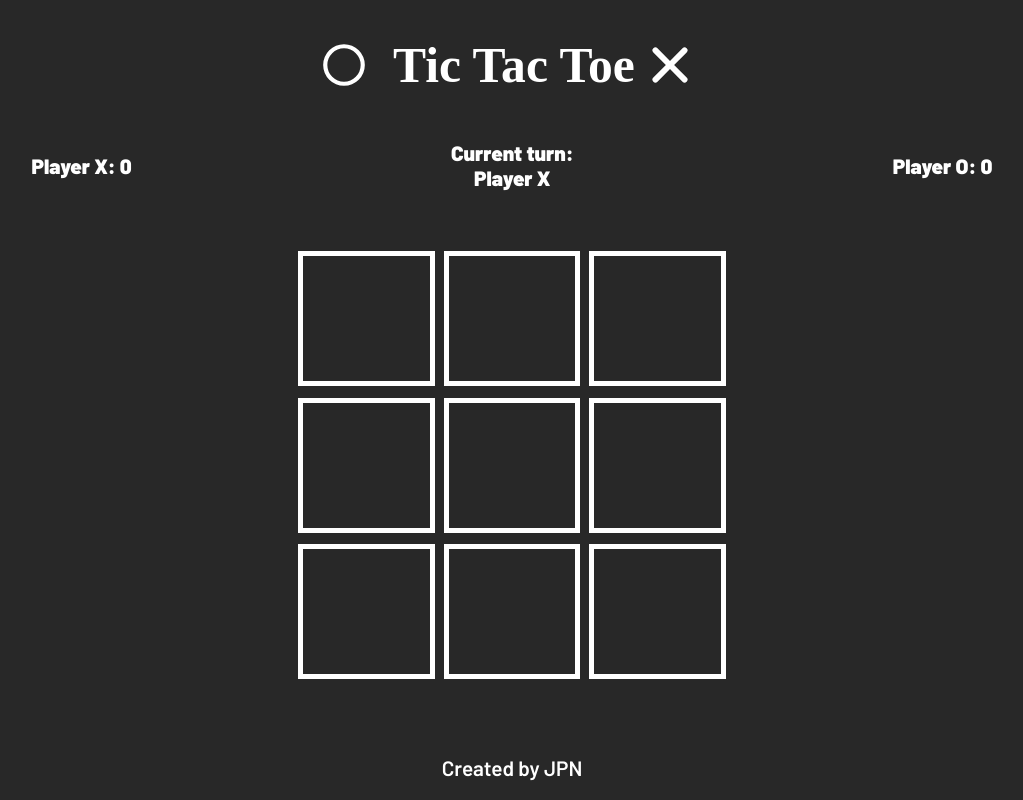
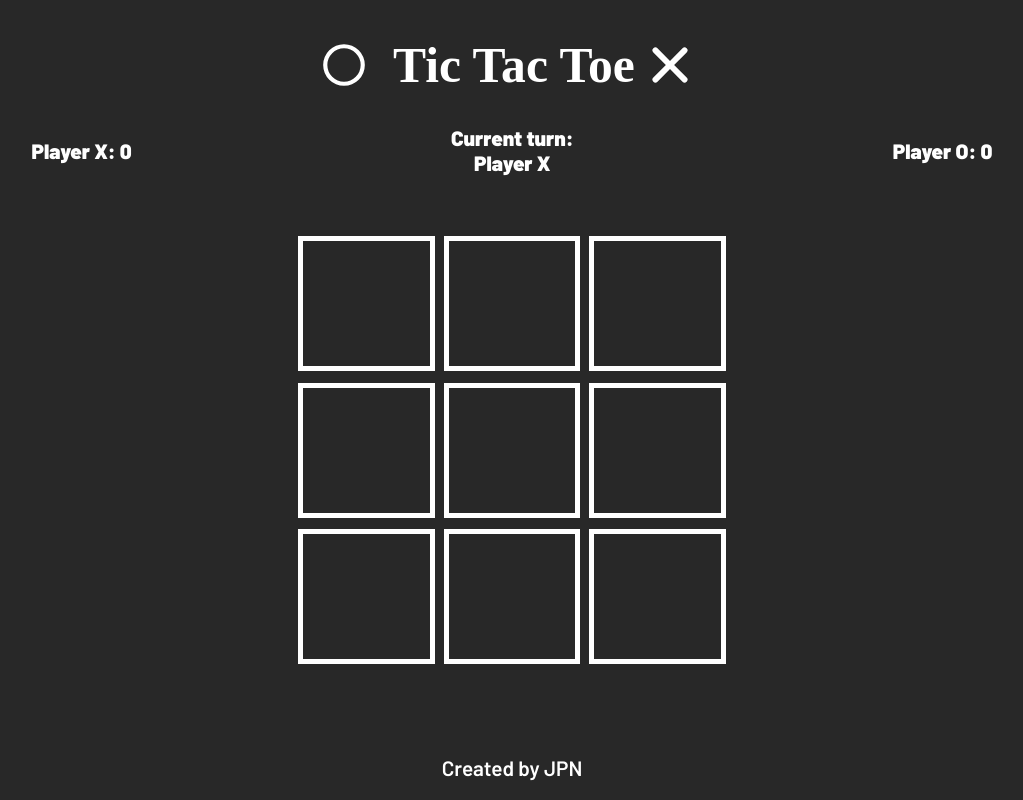
Before and after one commit to Zack1808/tic-tac-toe, a React (Create React App) app: page /gameboard/1v1 in a window 1280 px wide. Shown: the whole page, without its empty margins (128-1151 px from the left). Built offline with nearby package versions, Linux system fonts and the light colour scheme; a web font is replaced by a local one.

Commit message:
Made minor style changes to the Score component

```diff
--- a/src/css/Score.css
+++ b/src/css/Score.css
@@ -5,7 +5,7 @@
     align-items: center;
     font-weight: 900;
     font-size: calc(.5em + 1vw);
-    padding: 30px 0 50px;
+    padding: 0 0 50px;
 }
 
 .dark .score {
```
